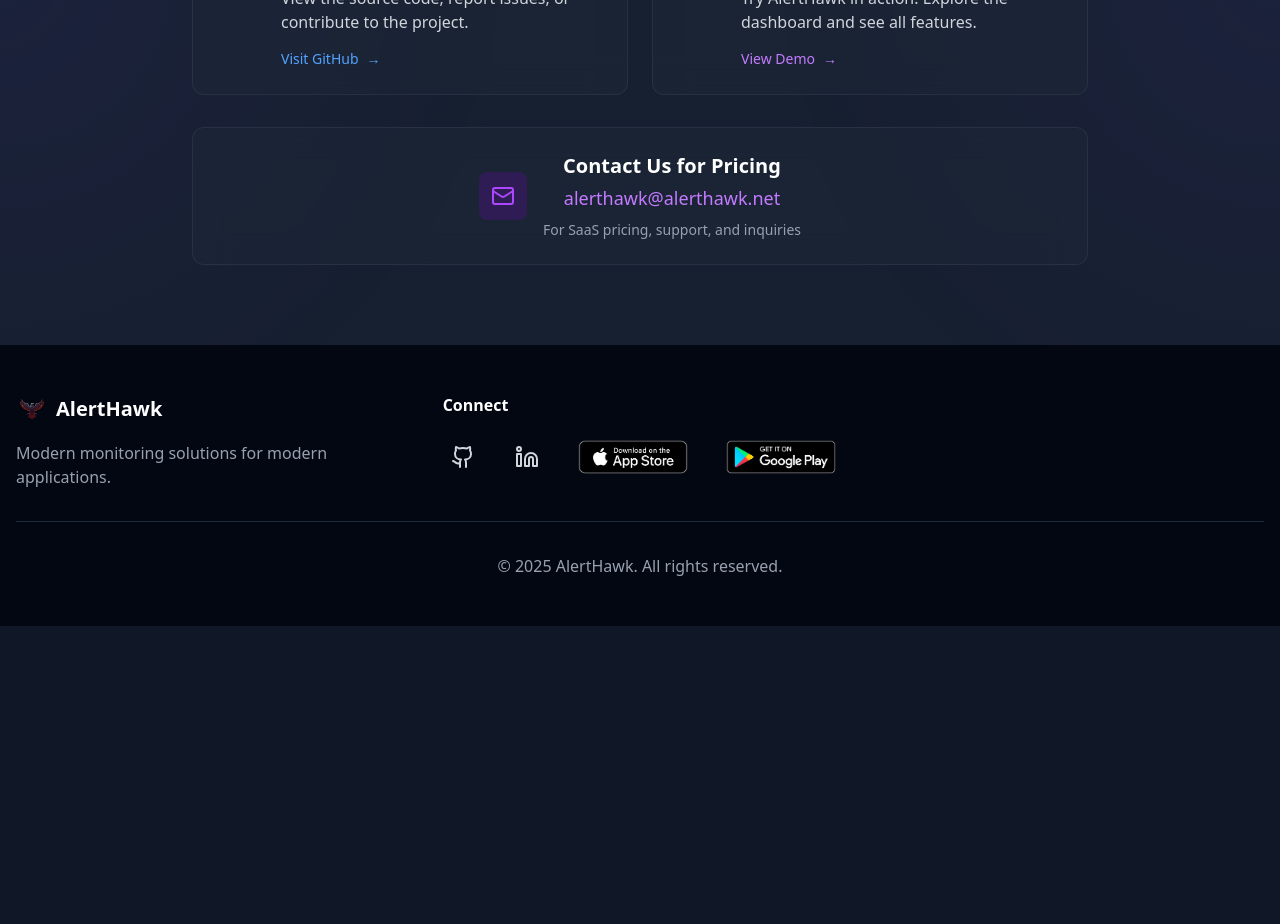
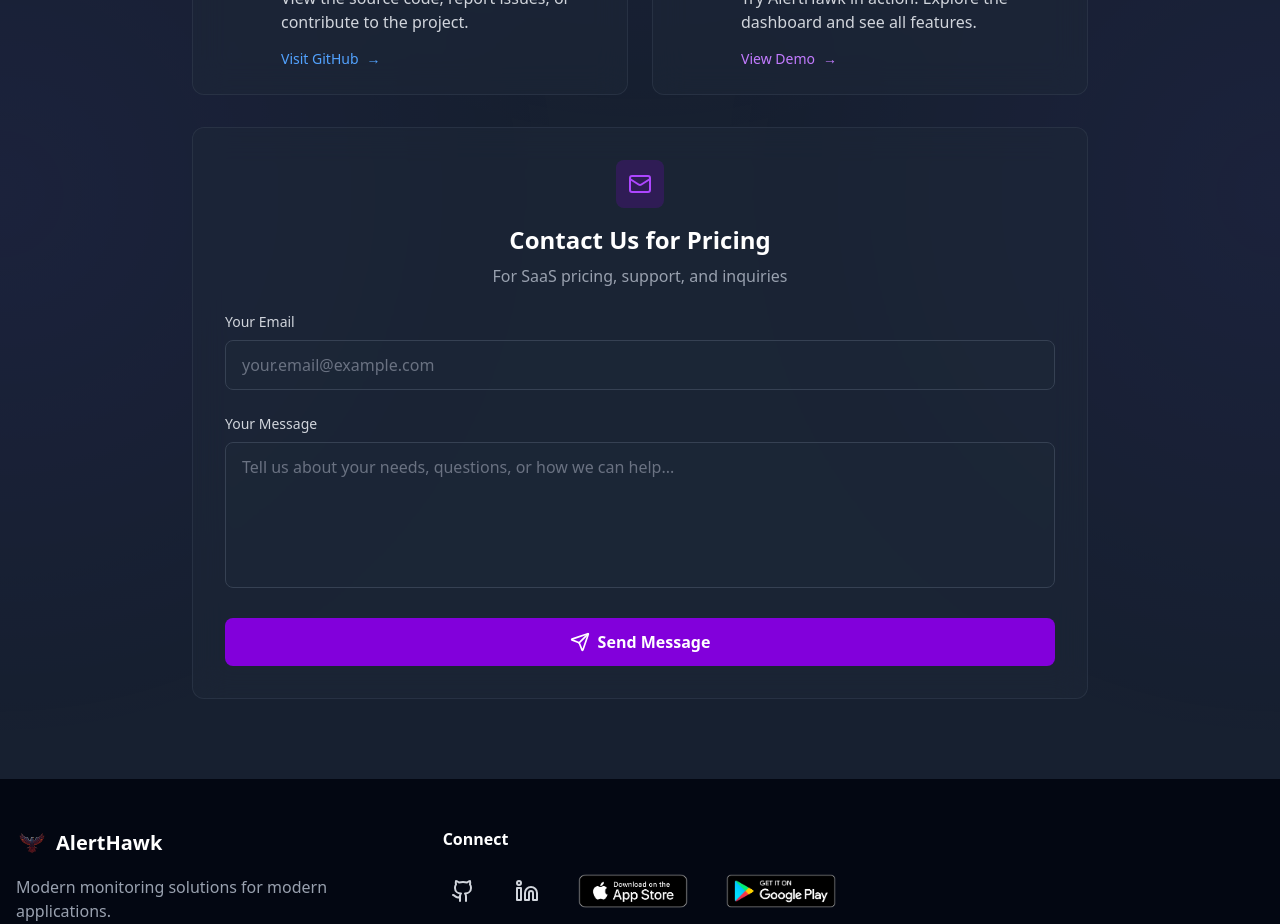
Before and after one commit to thiagoloureiro/AlertHawk.Site, a React (Vite) app: page / in a window 1280 px wide. Shown: the part 10400-11324 px from the top of the page. Before the commit the page ends 11026 px from the top, so only its background shows below. Built offline with nearby package versions, Linux system fonts and the light colour scheme.

Commit message:
Implement contact form functionality in Contact component; add form submission handling with success and error states, and improve UI with feedback messages. Update styles for better user experience.

```diff
--- a/src/components/Contact.tsx
+++ b/src/components/Contact.tsx
@@ -1,9 +1,40 @@
-import React from 'react';
-import { Mail, Github, MessageCircle, Globe } from 'lucide-react';
+import React, { useState } from 'react';
+import { Mail, Github, MessageCircle, Globe, Send, CheckCircle } from 'lucide-react';
 import { useScrollReveal } from '../hooks/useScrollReveal';
 
 export function Contact() {
   const ref = useScrollReveal();
+  const [status, setStatus] = useState<'idle' | 'submitting' | 'success' | 'error'>('idle');
+
+  const handleSubmit = async (e: React.FormEvent<HTMLFormElement>) => {
+    e.preventDefault();
+    setStatus('submitting');
+
+    const form = e.currentTarget;
+    const formData = new FormData(form);
+
+    try {
+      const response = await fetch('https://formspree.io/f/xzznaepb', {
+        method: 'POST',
+        body: formData,
+        headers: {
+          Accept: 'application/json',
+        },
+      });
+
+      if (response.ok) {
+        setStatus('success');
+        form.reset();
+        setTimeout(() => setStatus('idle'), 5000);
+      } else {
+        setStatus('error');
+        setTimeout(() => setStatus('idle'), 5000);
+      }
+    } catch (error) {
+      setStatus('error');
+      setTimeout(() => setStatus('idle'), 5000);
+    }
+  };
 
   return (
     <section ref={ref} id="contact" className="py-20 bg-gray-800/50 relative">
@@ -81,27 +112,87 @@ export function Contact() {
           </div>
 
           <div className="mt-8 fade-up" style={{ transitionDelay: '300ms' }}>
-            <a
-              href="mailto:alerthawk@alerthawk.net?subject=SaaS Pricing Inquiry"
-              className="glass-card p-6 rounded-xl hover:border-purple-500/50 transition-all duration-300 block group"
-            >
-              <div className="flex items-center justify-center space-x-4">
-                <div className="w-12 h-12 rounded-lg bg-purple-700/20 flex items-center justify-center group-hover:bg-purple-700/30 transition-colors">
+            <div className="glass-card p-8 rounded-xl">
+              <div className="text-center mb-6">
+                <div className="inline-flex items-center justify-center w-12 h-12 rounded-lg bg-purple-700/20 mb-4">
                   <Mail className="w-6 h-6 text-purple-500" />
                 </div>
-                <div className="text-center">
-                  <h3 className="text-xl font-semibold mb-1 text-white group-hover:text-purple-400 transition-colors">
-                    Contact Us for Pricing
-                  </h3>
-                  <p className="text-purple-400 text-lg font-medium">
-                    alerthawk@alerthawk.net
-                  </p>
-                  <p className="text-gray-400 text-sm mt-2">
-                    For SaaS pricing, support, and inquiries
+                <h3 className="text-2xl font-semibold mb-2 text-white">
+                  Contact Us for Pricing
+                </h3>
+                <p className="text-gray-400">
+                  For SaaS pricing, support, and inquiries
+                </p>
+              </div>
+
+              {status === 'success' ? (
+                <div className="text-center py-8">
+                  <div className="inline-flex items-center justify-center w-16 h-16 rounded-full bg-green-700/20 mb-4">
+                    <CheckCircle className="w-8 h-8 text-green-500" />
+                  </div>
+                  <h4 className="text-xl font-semibold text-white mb-2">Message Sent!</h4>
+                  <p className="text-gray-300">
+                    We'll get back to you as soon as possible.
                   </p>
                 </div>
-              </div>
-            </a>
+              ) : (
+                <form onSubmit={handleSubmit} className="space-y-6">
+                  <div>
+                    <label htmlFor="email" className="block text-sm font-medium text-gray-300 mb-2">
+                      Your Email
+                    </label>
+                    <input
+                      type="email"
+                      id="email"
+                      name="email"
+                      required
+                      className="w-full px-4 py-3 bg-gray-800/50 border border-gray-700 rounded-lg text-white placeholder-gray-500 focus:outline-none focus:ring-2 focus:ring-purple-500 focus:border-transparent transition-all"
+                      placeholder="your.email@example.com"
+                    />
+                  </div>
+
+                  <div>
+                    <label htmlFor="message" className="block text-sm font-medium text-gray-300 mb-2">
+                      Your Message
+                    </label>
+                    <textarea
+                      id="message"
+                      name="message"
+                      required
+                      rows={5}
+                      className="w-full px-4 py-3 bg-gray-800/50 border border-gray-700 rounded-lg text-white placeholder-gray-500 focus:outline-none focus:ring-2 focus:ring-purple-500 focus:border-transparent transition-all resize-none"
+                      placeholder="Tell us about your needs, questions, or how we can help..."
+                    />
+                  </div>
+
+                  {status === 'error' && (
+                    <div className="p-3 bg-red-900/20 border border-red-700/50 rounded-lg">
+                      <p className="text-red-400 text-sm">
+                        Something went wrong. Please try again or email us directly at alerthawk@alerthawk.net
+                      </p>
+                    </div>
+                  )}
+
+                  <button
+                    type="submit"
+                    disabled={status === 'submitting'}
+                    className="w-full inline-flex items-center justify-center bg-purple-700 text-white px-6 py-3 rounded-lg font-semibold hover:bg-purple-800 transition-colors disabled:opacity-50 disabled:cursor-not-allowed"
+                  >
+                    {status === 'submitting' ? (
+                      <>
+                        <span className="animate-spin mr-2">⏳</span>
+                        Sending...
+                      </>
+                    ) : (
+                      <>
+                        <Send className="w-5 h-5 mr-2" />
+                        Send Message
+                      </>
+                    )}
+                  </button>
+                </form>
+              )}
+            </div>
           </div>
         </div>
       </div>
```
